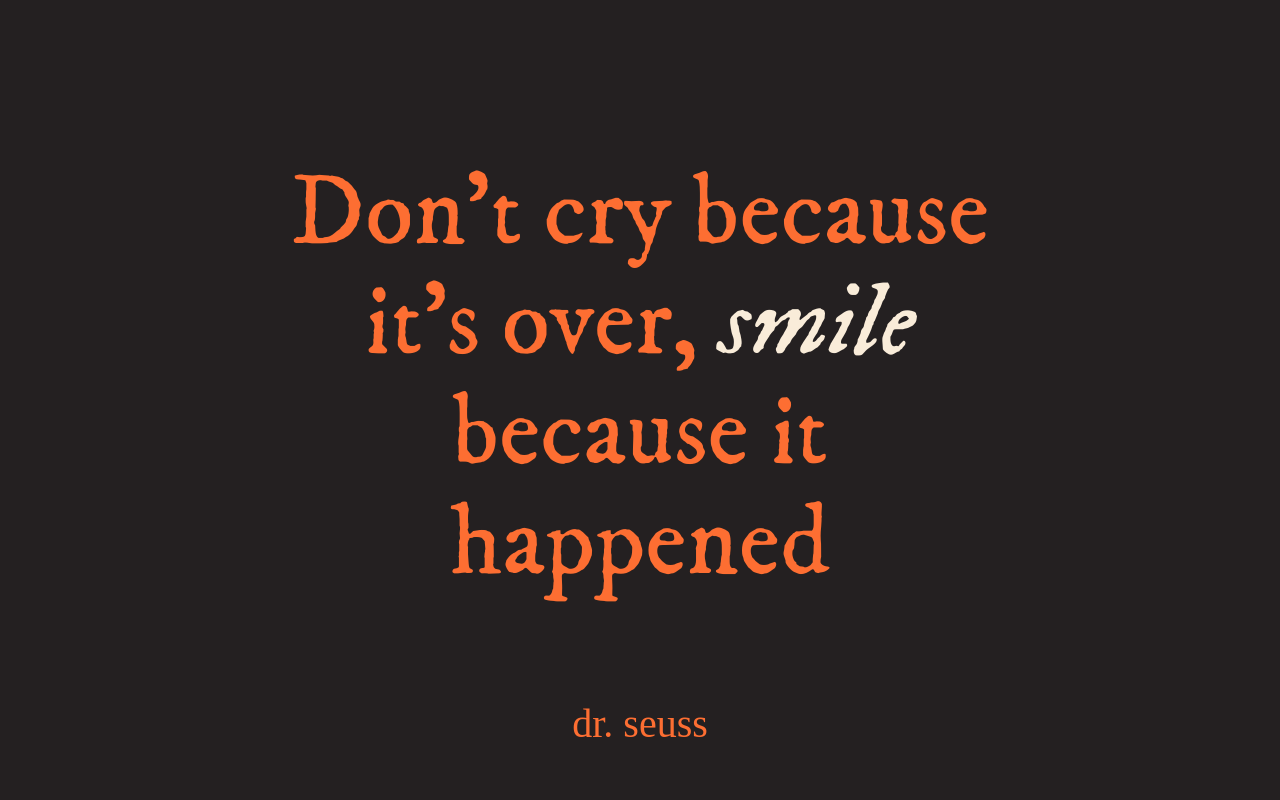
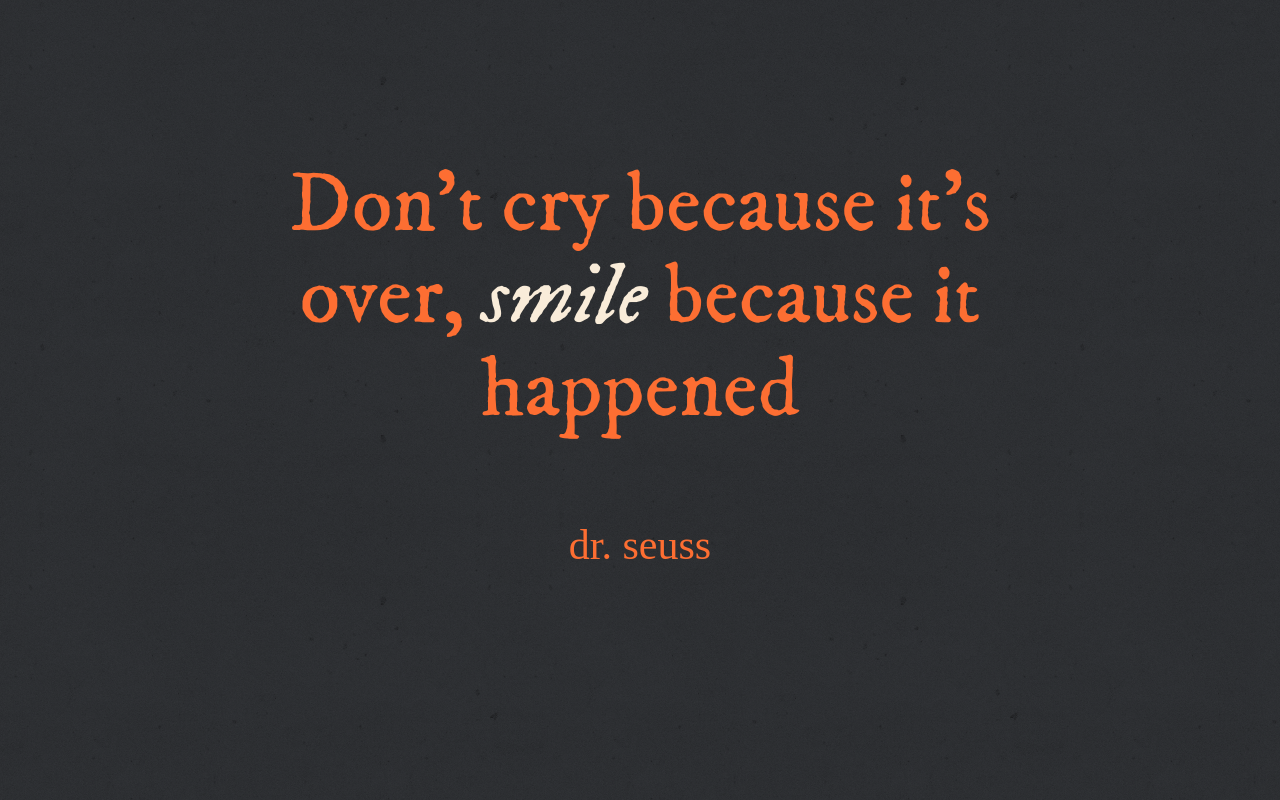
Before and after one commit to dubbs/quotes, a plain HTML site: page index.html in a window 1280 px wide. Drawn offline with nearby package versions, Linux system fonts and the light colour scheme; a web font is replaced by a local one.

Commit message:
size changes

```diff
--- a/index.html
+++ b/index.html
@@ -10,7 +10,7 @@
       background-image: url('bgs/concrete_wall.png');
     }
     blockquote {
-      font-size: 100;
+      font-size: 84;
       font-family: 'IM Fell DW Pica', serif;
       position: absolute; top: 0; right: 0; bottom: 0; left: 0; margin: auto;
       width: 60%;
@@ -24,14 +24,13 @@
       line-height: 1.1em;
     }
     em {
-      font-size: 100;
       font-style: italic;
       color: #FCFAD7;
       color: #F9ECD9;
     }
     footer {
       font-family: 'IM Fell DW Pica SC', serif;
-      font-size: 40px;
+      font-size: 42;
       text-transform: lowercase;
     }
   </style>
```
Also changed, not shown: bgs/concrete_wall.png (added).
